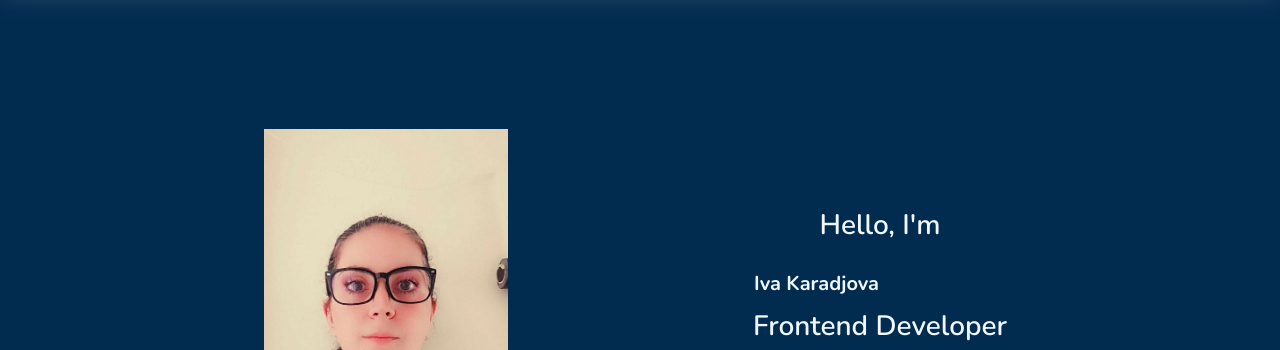
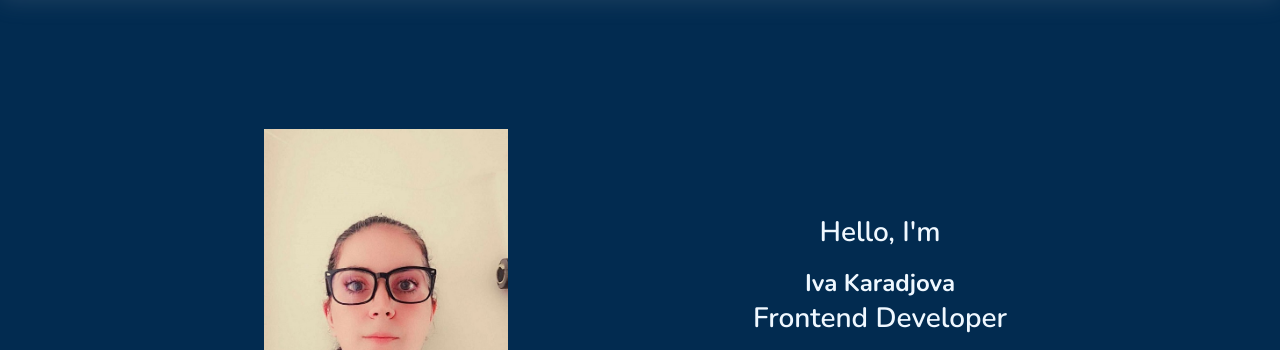
Before and after one commit to KodeIva/JS_Portfolio, a plain HTML site: page index.html in a window 1280 px wide. Shown: the part 76-426 px from the top of the page. Drawn offline with nearby package versions, Linux system fonts and the light colour scheme.

Commit message:
class 'title' changed to id 'title'

```diff
--- a/index.html
+++ b/index.html
@@ -46,7 +46,7 @@
   </div>
   <div class="text">
     <p class="text-p1">Hello, I'm</p>
-    <h1 class="title">Iva Karadjova</h1>
+    <h1 id="title">Iva Karadjova</h1>
     <p class="text-p2">Frontend Developer</p>
     <div class="btn-container">
       <button class="btn btn-color-1 "onClick="window.open('./assets/Ivelina Karadzhova_CV.pdf')" >
```
